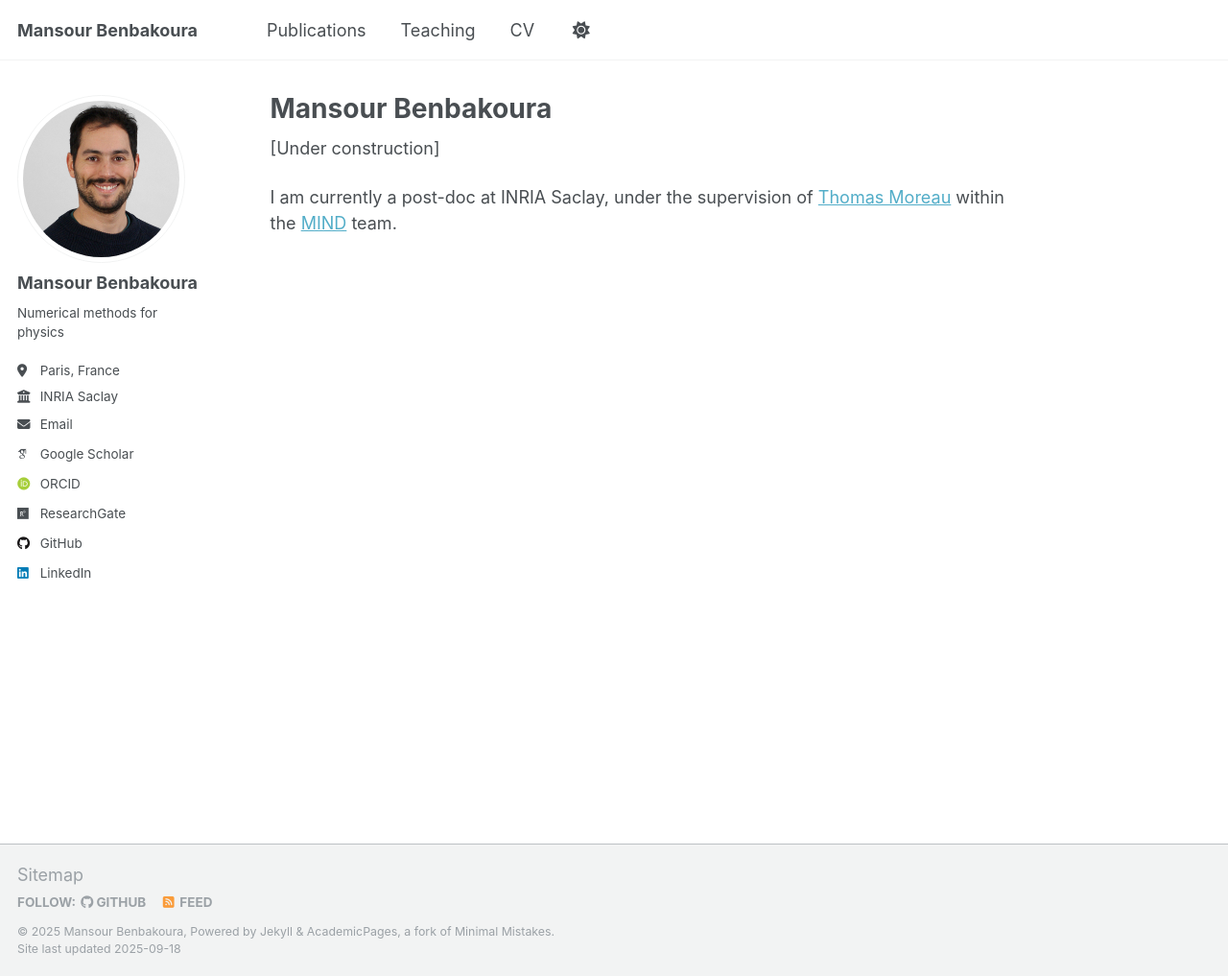
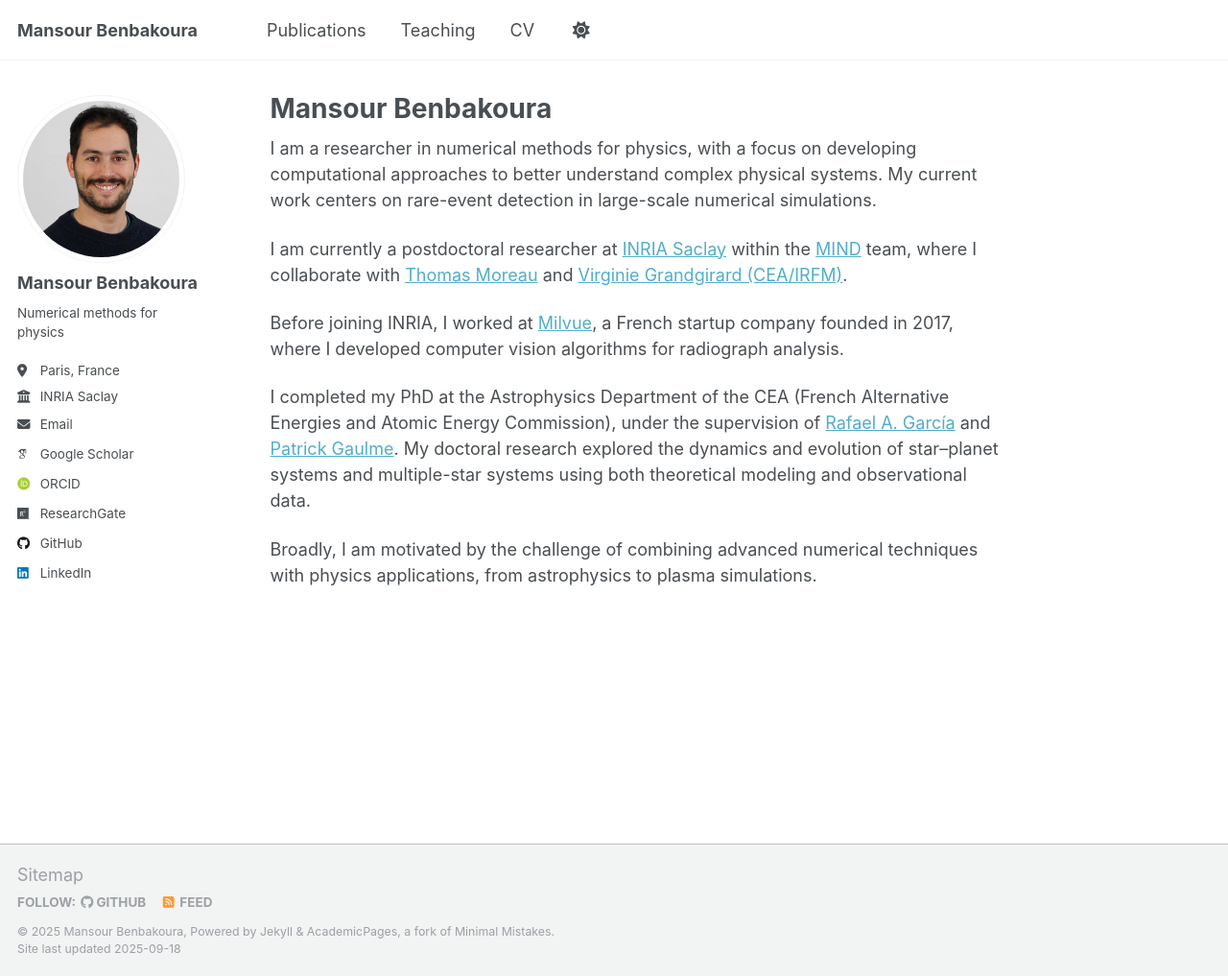
Before and after one commit to mansour-b/mansour-b.github.io, a Jekyll site: the page built from _pages/about.md, in a window 1280 px wide and 1017 px high. Shown: the whole window at 96% size. Built offline with Jekyll 4.4.1, drawn with Linux system fonts in a browser that asks for light colours; some web fonts are replaced; a script that is not in the unit is left out.

Commit message:
update aboiut page

```diff
--- a/_pages/about.md
+++ b/_pages/about.md
@@ -7,6 +7,12 @@ redirect_from:
   - /about.html
 ---
 
-\[Under construction\]
+I am a researcher in numerical methods for physics, with a focus on developing computational approaches to better understand complex physical systems. My current work centers on rare-event detection in large-scale numerical simulations.
 
-I am currently a post-doc at INRIA Saclay, under the supervision of [Thomas Moreau](https://tommoral.github.io) within the [MIND](https://team.inria.fr/mind/) team.
+I am currently a postdoctoral researcher at [INRIA Saclay](https://www.inria.fr/) within the [MIND](https://team.inria.fr/mind/) team, where I collaborate with [Thomas Moreau](https://tommoral.github.io) and [Virginie Grandgirard (CEA/IRFM)](https://www.researchgate.net/profile/Virginie-Grandgirard).
+
+Before joining INRIA, I worked at [Milvue](https://www.milvue.com/), a French startup company founded in 2017, where I developed computer vision algorithms for radiograph analysis.
+
+I completed my PhD at the Astrophysics Department of the CEA (French Alternative Energies and Atomic Energy Commission), under the supervision of [Rafael A. García](https://www.researchgate.net/profile/R-Garcia-2) and [Patrick Gaulme](https://www.researchgate.net/profile/Patrick-Gaulme). My doctoral research explored the dynamics and evolution of star--planet systems and multiple-star systems using both theoretical modeling and observational data.
+
+Broadly, I am motivated by the challenge of combining advanced numerical techniques with physics applications, from astrophysics to plasma simulations.
```
